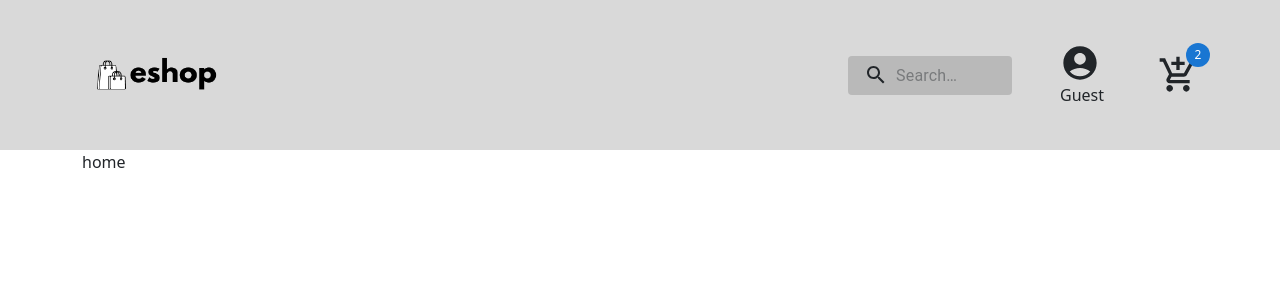
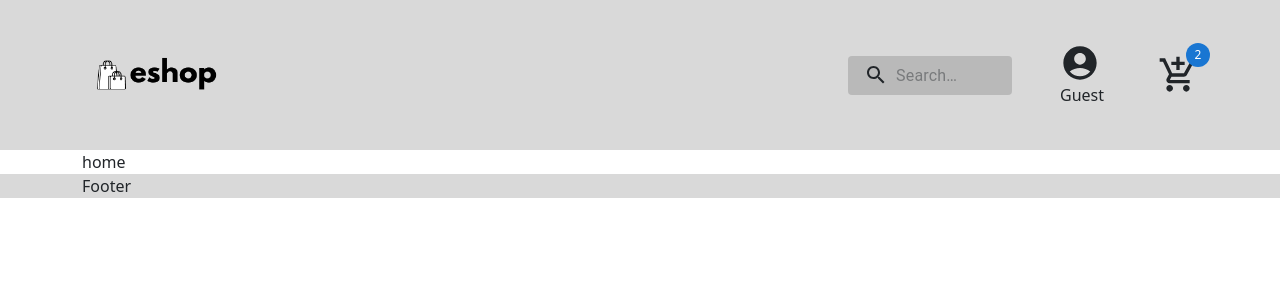
Before and after one commit to Valkor95/REACT_HW, a React (Vite) app: page / in a window 1280 px wide. Shown: the top 300 px of the page. Built offline with nearby package versions, Linux system fonts and the light colour scheme.

Commit message:
FINAL3_v9

```diff
--- a/src/componets/Footers/Footer.jsx
+++ b/src/componets/Footers/Footer.jsx
@@ -1,10 +1,20 @@
 import React from 'react';
+import {Col, Container, Row} from "react-bootstrap";
 
 const Footer = () => {
     return (
-        <div>
+        <div className='footer' style={{
+            backgroundColor: 'rgba(0, 0, 0, 0.15)',
+        }}>
+            <Container>
+                <Row className="justify-content-between align-items-center">
+                    <Col xs="auto">
+                        Footer
+                    </Col>
+                </Row>
+            </Container>
+        </div>
 
-        </div>
     );
 };
 
```
